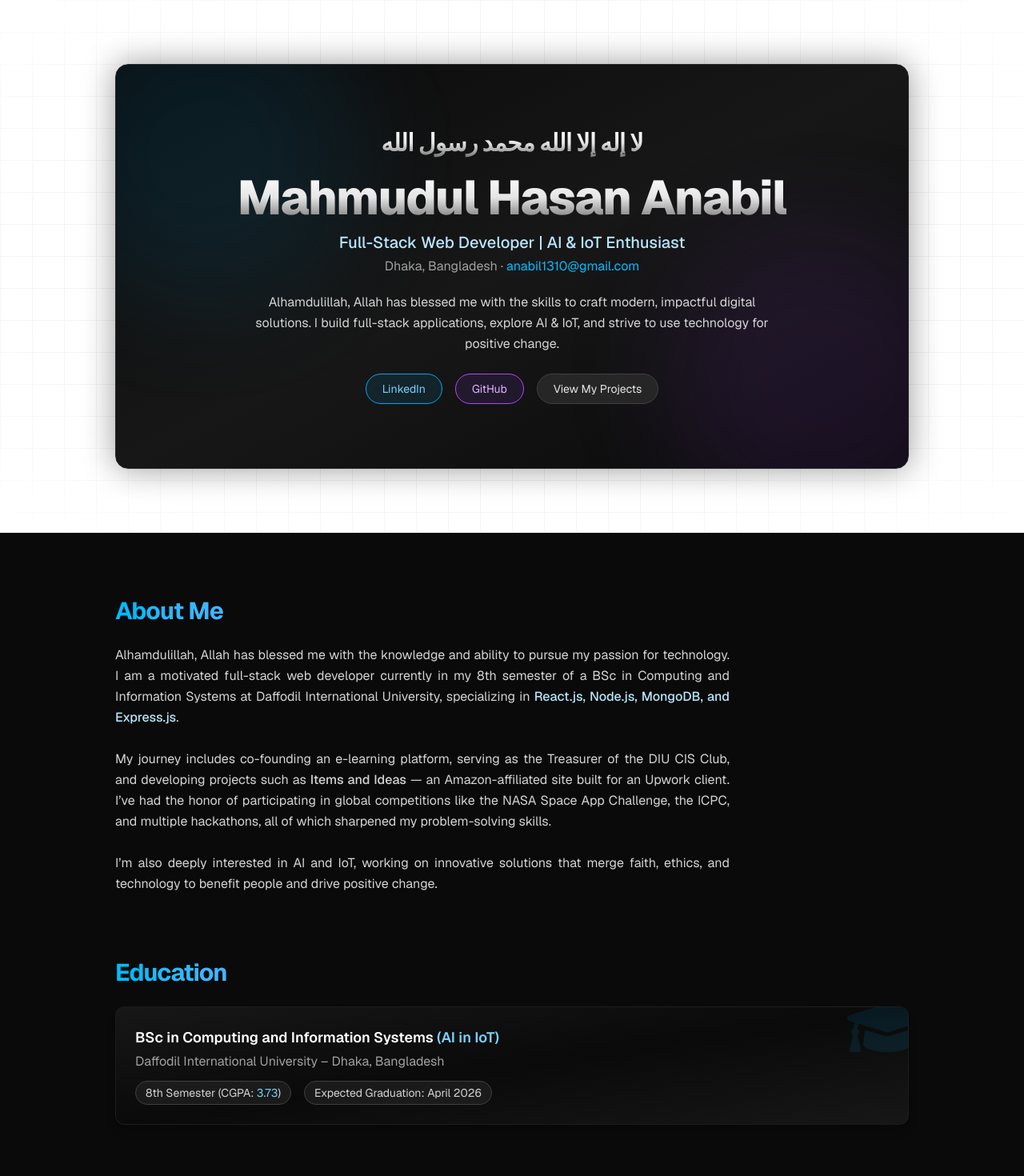
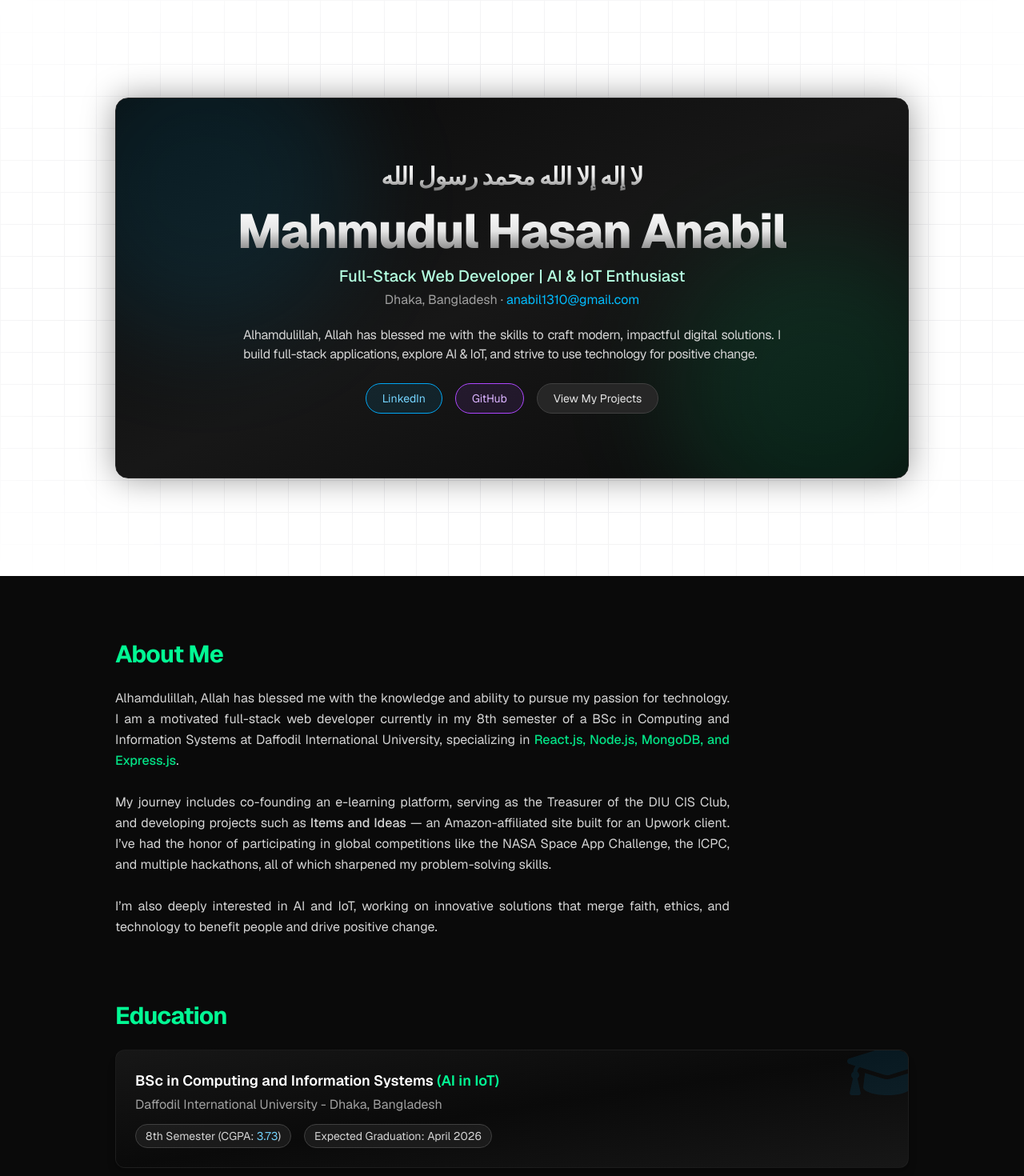
Before and after one commit to hasanabill/anabil, a Next.js app: page / in a window 1280 px wide. Shown: the top 1470 px of the page at 80% size. Built offline with nearby package versions, Linux system fonts and the light colour scheme.

Commit message:
primary color

```diff
--- a/src/app/globals.css
+++ b/src/app/globals.css
@@ -3,11 +3,13 @@
 :root {
   --background: #0a0a0a;
   --foreground: #ededed;
+  --primary: #02F994;
 }
 
 @theme inline {
   --color-background: var(--background);
   --color-foreground: var(--foreground);
+  --color-primary: var(--primary);
   --font-sans: var(--font-geist-sans);
   --font-mono: var(--font-geist-mono);
 }
--- a/src/components/About.tsx
+++ b/src/components/About.tsx
@@ -3,7 +3,7 @@ import AnimatedSection from "@/components/ui/AnimatedSection";
 
 const About = () => (
   <AnimatedSection className="my-20">
-    <h2 className="mb-6 text-3xl font-bold tracking-tight bg-gradient-to-r from-sky-400 to-purple-400 bg-clip-text text-transparent">
+    <h2 className="mb-6 text-3xl font-bold tracking-tight text-primary">
       About Me
     </h2>
     <p className="max-w-3xl text-neutral-300 leading-relaxed text-justify">
@@ -11,7 +11,7 @@ const About = () => (
       pursue my passion for technology. I am a motivated full-stack web
       developer currently in my 8th semester of a BSc in Computing and
       Information Systems at Daffodil International University, specializing in{" "}
-      <span className="text-sky-200 font-medium">
+      <span className="text-primary/90 font-medium">
         React.js, Node.js, MongoDB, and Express.js
       </span>
       .
--- a/src/components/Education.tsx
+++ b/src/components/Education.tsx
@@ -5,7 +5,7 @@ import { FaGraduationCap } from "react-icons/fa";
 
 const Education = () => (
   <AnimatedSection className="my-20">
-    <h2 className="mb-6 text-3xl font-bold tracking-tight bg-gradient-to-r from-sky-400 to-purple-400 bg-clip-text text-transparent">
+    <h2 className="mb-6 text-3xl font-bold tracking-tight text-primary">
       Education
     </h2>
 
@@ -17,10 +17,10 @@ const Education = () => (
 
       <p className="text-lg font-semibold text-white">
         BSc in Computing and Information Systems{" "}
-        <span className="text-sky-300">(AI in IoT)</span>
+        <span className="text-primary">(AI in IoT)</span>
       </p>
       <p className="text-neutral-400 mt-1">
-        Daffodil International University – Dhaka, Bangladesh
+        Daffodil International University - Dhaka, Bangladesh
       </p>
 
       <div className="mt-3 flex flex-wrap gap-4 text-sm text-neutral-300">
--- a/src/components/Hero.tsx
+++ b/src/components/Hero.tsx
@@ -21,8 +21,8 @@ const Hero = () => {
   return (
     <section className="relative overflow-hidden rounded-2xl bg-gradient-to-br from-neutral-950 via-neutral-900 to-neutral-950 backdrop-blur-sm border border-neutral-800 shadow-[0_0_40px_rgba(0,0,0,0.4)]">
       {/* Decorative glow */}
-      <div className="absolute -top-20 -left-20 h-96 w-96 bg-sky-500/10 rounded-full blur-3xl" />
-      <div className="absolute -bottom-20 -right-20 h-96 w-96 bg-purple-500/10 rounded-full blur-3xl" />
+      <div className="absolute -top-20 -left-20 h-96 w-96 bg-sky-400/10 rounded-full blur-3xl" />
+      <div className="absolute -bottom-20 -right-20 h-96 w-96 bg-primary/10 bg-e rounded-full blur-3xl" />
 
       <motion.div
         className="relative z-10 mx-auto flex max-w-5xl flex-col items-center justify-center px-6 py-20 text-center"
@@ -47,7 +47,7 @@ const Hero = () => {
         {/* Role */}
         <motion.h2
           variants={itemVariants}
-          className="mt-3 text-lg sm:text-xl text-sky-200 font-medium"
+          className="mt-3 text-lg sm:text-xl text-[#b4ffe0] font-medium"
         >
           Full-Stack Web Developer | AI & IoT Enthusiast
         </motion.h2>
@@ -69,7 +69,7 @@ const Hero = () => {
         {/* Short description */}
         <motion.p
           variants={itemVariants}
-          className="mt-5 max-w-2xl text-neutral-300 text-sm sm:text-base leading-relaxed"
+          className="mt-5 max-w-2xl tracking-tight text-neutral-300 text-justify text-sm sm:text-base "
         >
           Alhamdulillah, Allah has blessed me with the skills to craft modern,
           impactful digital solutions. I build full-stack applications, explore
--- a/src/components/Skills.tsx
+++ b/src/components/Skills.tsx
@@ -75,7 +75,7 @@ const skillsData = [
 
 const Skills = () => (
   <AnimatedSection className="my-20">
-    <h2 className="mb-8 text-3xl font-bold tracking-tight bg-gradient-to-r from-sky-400 to-purple-400 bg-clip-text text-transparent">
+    <h2 className="mb-8 text-3xl font-bold tracking-tight text-primary">
       Technical Skills
     </h2>
 
--- a/src/components/ui/GridBackground.tsx
+++ b/src/components/ui/GridBackground.tsx
@@ -3,7 +3,7 @@ import React from "react";
 
 export function GridBackground({ children }: { children: React.ReactNode }) {
   return (
-    <div className="relative flex min-h-[80vh] w-full items-center justify-center bg-white dark:bg-black">
+    <div className="relative flex min-h-[90vh] w-full items-center justify-center bg-white dark:bg-black">
       <div
         className={cn(
           "absolute inset-0",
```
